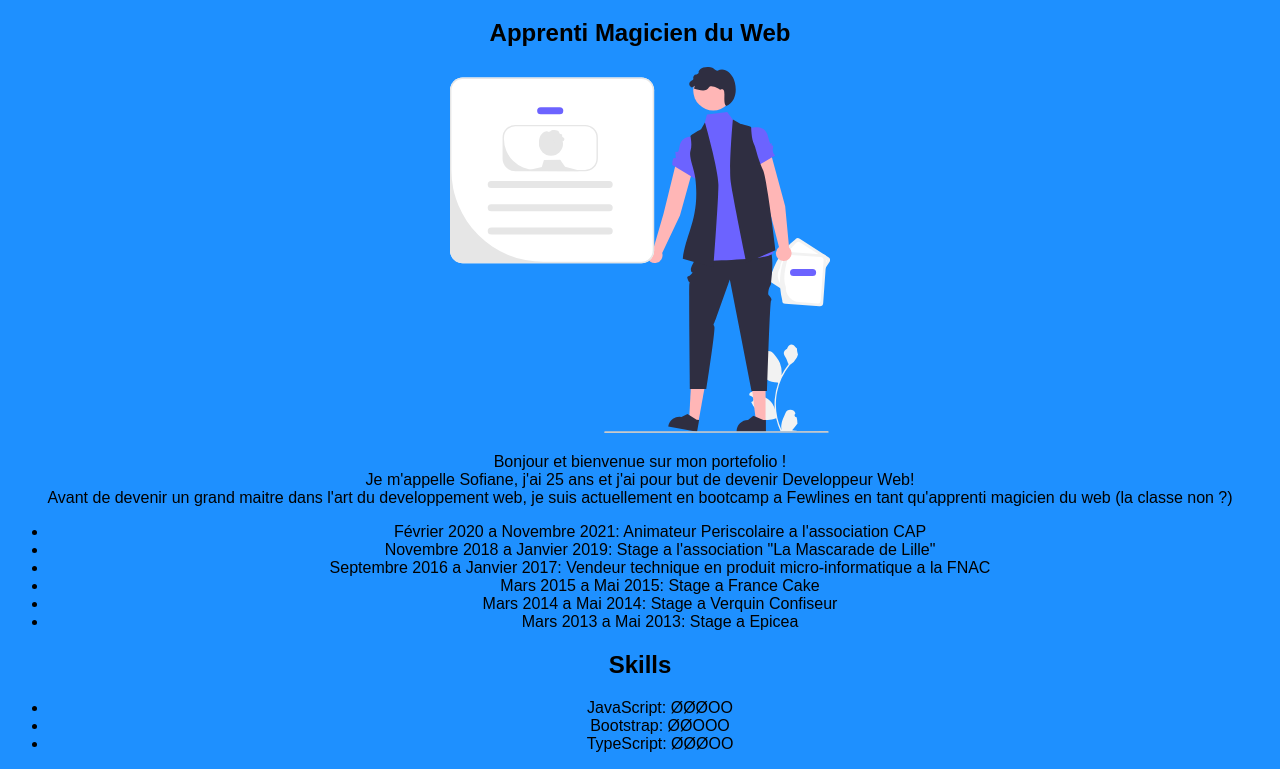
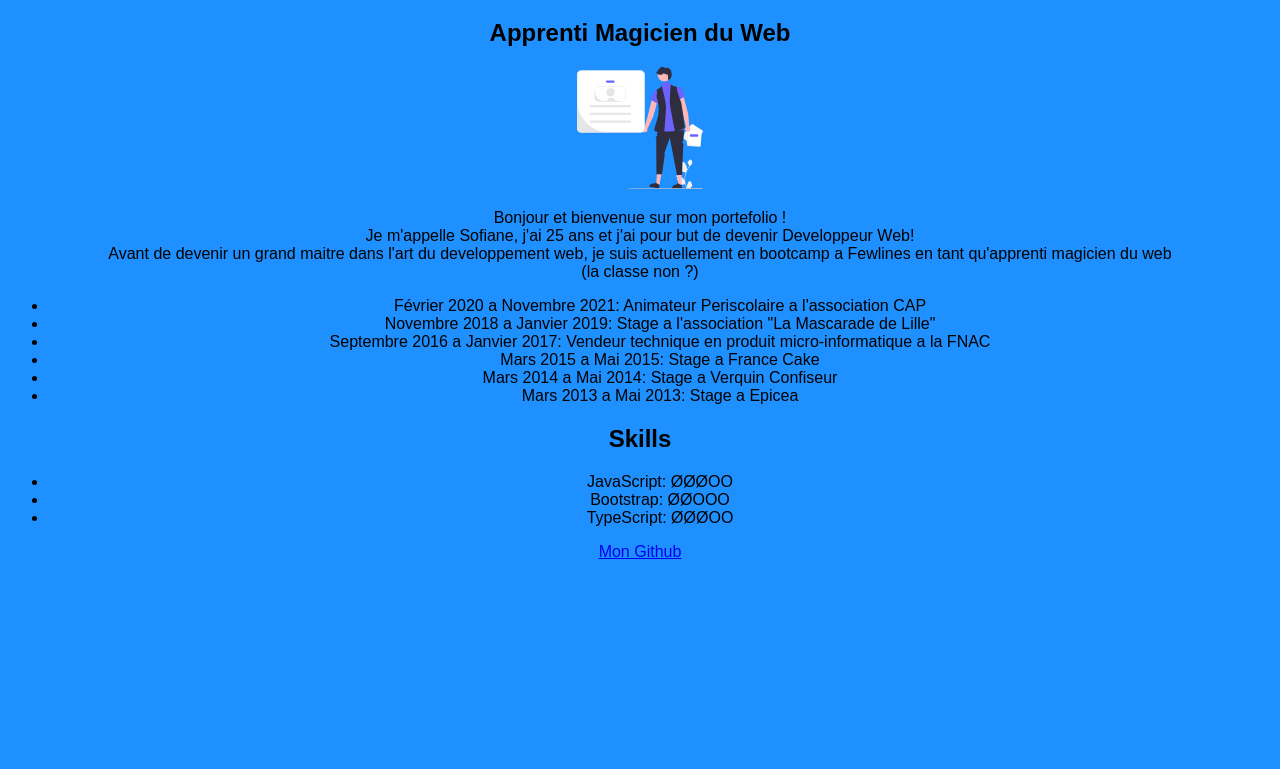
Before and after one commit to Solock/html-resume, a plain HTML site: page html-resume/index.html in a window 1280 px wide. Shown: the part 61-830 px from the top of the page. After the commit the page ends 800 px from the top, so only its background shows below. Drawn offline with Linux system fonts and the light colour scheme.

Commit message:
Work in Progress

```diff
--- a/html-resume/assets/css/style.css
+++ b/html-resume/assets/css/style.css
@@ -13,5 +13,5 @@ div {
 }
 
 img {
-  max-width: 30%;
+  max-width: 10%;
 }
--- a/html-resume/index.html
+++ b/html-resume/index.html
@@ -18,7 +18,8 @@
   <div>
     <p>Bonjour et bienvenue sur mon portefolio ! <br>
       Je m'appelle Sofiane, j'ai 25 ans et j'ai pour but de devenir Developpeur Web! <br>
-      Avant de devenir un grand maitre dans l'art du developpement web, je suis actuellement en bootcamp a Fewlines en tant qu'apprenti magicien du web (la classe non ?)
+      Avant de devenir un grand maitre dans l'art du developpement web, je suis actuellement en bootcamp a Fewlines en tant qu'apprenti magicien du web <br>
+      (la classe non ?)
     </p>
   </div>
 
@@ -59,5 +60,11 @@
       </li>
     </ul>
   </div>
+
+  <div>
+    <footer>
+      <a href="https://github.com/Solock"> Mon Github</a>
+    </footer>
+  </div>
 </body>
 </html>
```
